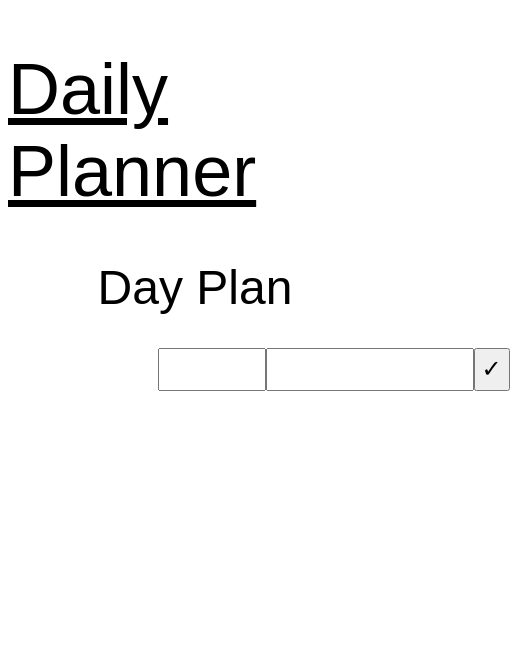
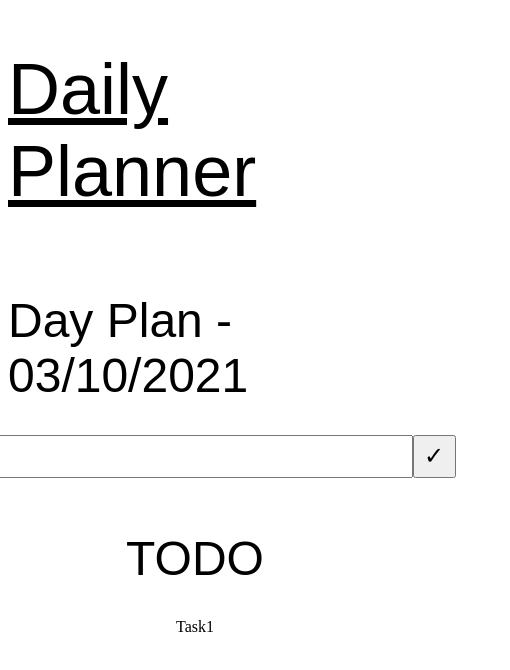
Before and after one commit to logan-larson/DailyPlanner, an Angular app: page / in a window 390 px wide. Shown: the top 670 px of the page, 510 px wide, since content can reach past the window. Built offline with nearby package versions, Linux system fonts and the light colour scheme.

Commit message:
Styled day plan list and made responsive

```diff
--- a/src/app/app.module.ts
+++ b/src/app/app.module.ts
@@ -8,9 +8,10 @@ import { DayPlanComponent } from './components/day-plan/day-plan.component';
 import { AddTaskComponent } from './components/add-task/add-task.component';
 import { TaskComponent } from './components/task/task.component';
 import { TaskListComponent } from './components/task-list/task-list.component';
+import { TodoListComponent } from './components/todo-list/todo-list.component';
 
 @NgModule({
-  declarations: [AppComponent, DayPlanComponent, AddTaskComponent, TaskComponent, TaskListComponent],
+  declarations: [AppComponent, DayPlanComponent, AddTaskComponent, TaskComponent, TaskListComponent, TodoListComponent],
   imports: [BrowserModule, AppRoutingModule, FormsModule],
   providers: [],
   bootstrap: [AppComponent],
--- a/src/app/components/add-task/add-task.component.css
+++ b/src/app/components/add-task/add-task.component.css
@@ -1,23 +1,31 @@
 .container {
-  width: 20%;
+  width: 15%;
   margin: 0 auto;
   margin-bottom: 20px;
   display: flex;
-  justify-content: space-between;
+  justify-content: center;
+  flex-flow: row nowrap;
 }
 
 #time {
   font: 32px "Fira Sans", sans-serif;
-  width: 100px;
+  width: 200px;
+  flex-shrink: 0;
 }
 
 #title {
   font: 32px "Fira Sans", sans-serif;
-  width: 200px;
 }
 
 .btn {
   font-size: 24px;
+  height: 43px;
   width: 43px;
-  height: 43px;
+  flex-shrink: 0;
 }
+
+@media only screen and (max-width: 1000px) {
+  #time {
+    width: 45px;
+  }
+}
--- a/src/app/components/add-task/add-task.component.html
+++ b/src/app/components/add-task/add-task.component.html
@@ -1,6 +1,6 @@
 <form class="container" (ngSubmit)="onSubmit()">
   <input
-    type="number"
+    type="time"
     name="time"
     [(ngModel)]="time"
     id="time"
--- a/src/app/components/day-plan/day-plan.component.css
+++ b/src/app/components/day-plan/day-plan.component.css
@@ -3,3 +3,15 @@ h1 {
   display: flex;
   justify-content: center;
 }
+
+.container {
+  display: flex;
+  justify-content: space-evenly;
+}
+
+@media only screen and (max-width: 1200px) {
+  .container {
+    display: flex;
+    flex-direction: column;
+  }
+}
--- a/src/app/components/day-plan/day-plan.component.html
+++ b/src/app/components/day-plan/day-plan.component.html
@@ -1,3 +1,10 @@
-<h1>Day Plan</h1>
-
-<app-task-list></app-task-list>
+<div class="container">
+  <div>
+    <h1>Day Plan - {{ date }}</h1>
+    <app-task-list></app-task-list>
+  </div>
+  <div>
+    <h1>TODO</h1>
+    <app-todo-list></app-todo-list>
+  </div>
+</div>
--- a/src/app/components/day-plan/day-plan.component.ts
+++ b/src/app/components/day-plan/day-plan.component.ts
@@ -1,4 +1,5 @@
 import { Component, OnInit } from '@angular/core';
+import { formatDate } from '@angular/common';
 
 @Component({
   selector: 'app-day-plan',
@@ -6,7 +7,11 @@ import { Component, OnInit } from '@angular/core';
   styleUrls: ['./day-plan.component.css'],
 })
 export class DayPlanComponent implements OnInit {
+  date: string;
+
   constructor() {}
 
-  ngOnInit(): void {}
+  ngOnInit(): void {
+    this.date = formatDate(new Date(), 'MM/dd/yyyy', 'en');
+  }
 }
--- a/src/app/components/task/task.component.css
+++ b/src/app/components/task/task.component.css
@@ -1,7 +1,7 @@
 .container {
   display: flex;
   margin: 0 auto;
-  width: 20%;
+  width: 400px;
   justify-content: space-between;
   margin-bottom: 10px;
   border: medium solid black;
--- /dev/null
+++ b/src/app/components/todo-list/todo-list.component.css
@@ -0,0 +1,5 @@
+.container {
+  display: flex;
+  margin: 0 auto;
+  justify-content: center;
+}
--- /dev/null
+++ b/src/app/components/todo-list/todo-list.component.html
@@ -0,0 +1,3 @@
+<div class="container">
+  <div>Task1</div>
+</div>
--- /dev/null
+++ b/src/app/components/todo-list/todo-list.component.ts
@@ -0,0 +1,15 @@
+import { Component, OnInit } from '@angular/core';
+
+@Component({
+  selector: 'app-todo-list',
+  templateUrl: './todo-list.component.html',
+  styleUrls: ['./todo-list.component.css']
+})
+export class TodoListComponent implements OnInit {
+
+  constructor() { }
+
+  ngOnInit(): void {
+  }
+
+}
```
Also changed, not shown: 1 other file (tests, documents, lock files or other folders).
